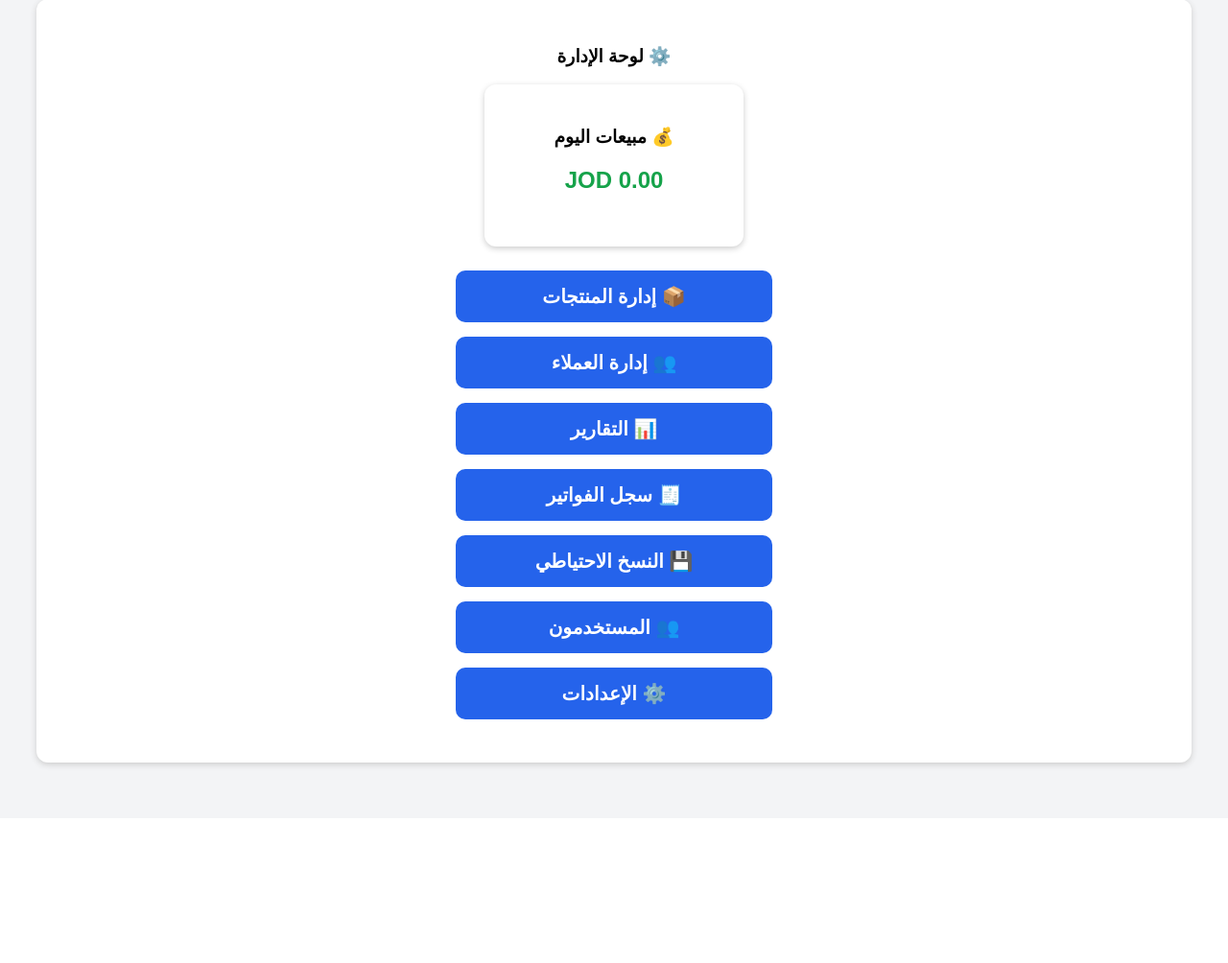
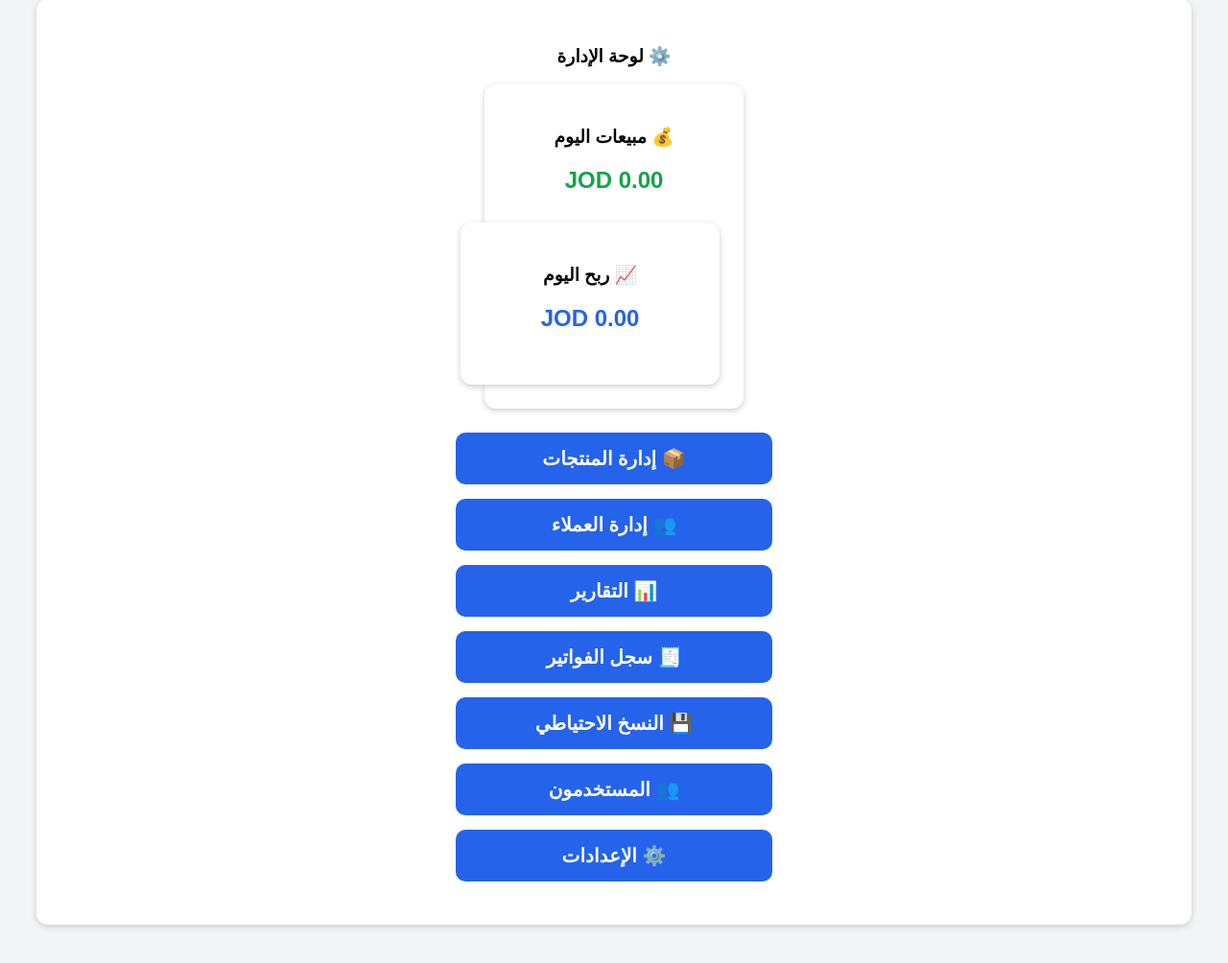
Before and after one commit to bkawash-ops/grecory_web, a Flask app: template templates/index.html in a window 1280 px wide. Shown: the part 117-1121 px from the top of the page at 96% size. Before the commit the page ends 921 px from the top, so only its background shows below. Run offline with Flask 3, Linux system fonts and the light colour scheme; the template is opened without the code that fills it, so the values that code supplies are empty; some libraries are stand-ins or nearby versions.

Commit message:
Update index.html

```diff
--- a/templates/index.html
+++ b/templates/index.html
@@ -242,7 +242,24 @@ text-align:center;
 <h2 style="color:#16a34a;">
 {{ "%.2f"|format(today_sales) }} JOD
 </h2>
+<div style="
+background:white;
+padding:25px;
+border-radius:12px;
+box-shadow:0 2px 6px #ccc;
+width:220px;
+text-align:center;
+">
 
+<h3>
+📈 ربح اليوم
+</h3>
+
+<h2 style="color:#2563eb;">
+{{ "%.2f"|format(today_profit) }} JOD
+</h2>
+
+</div>
 </div>
 
 </div>
```
